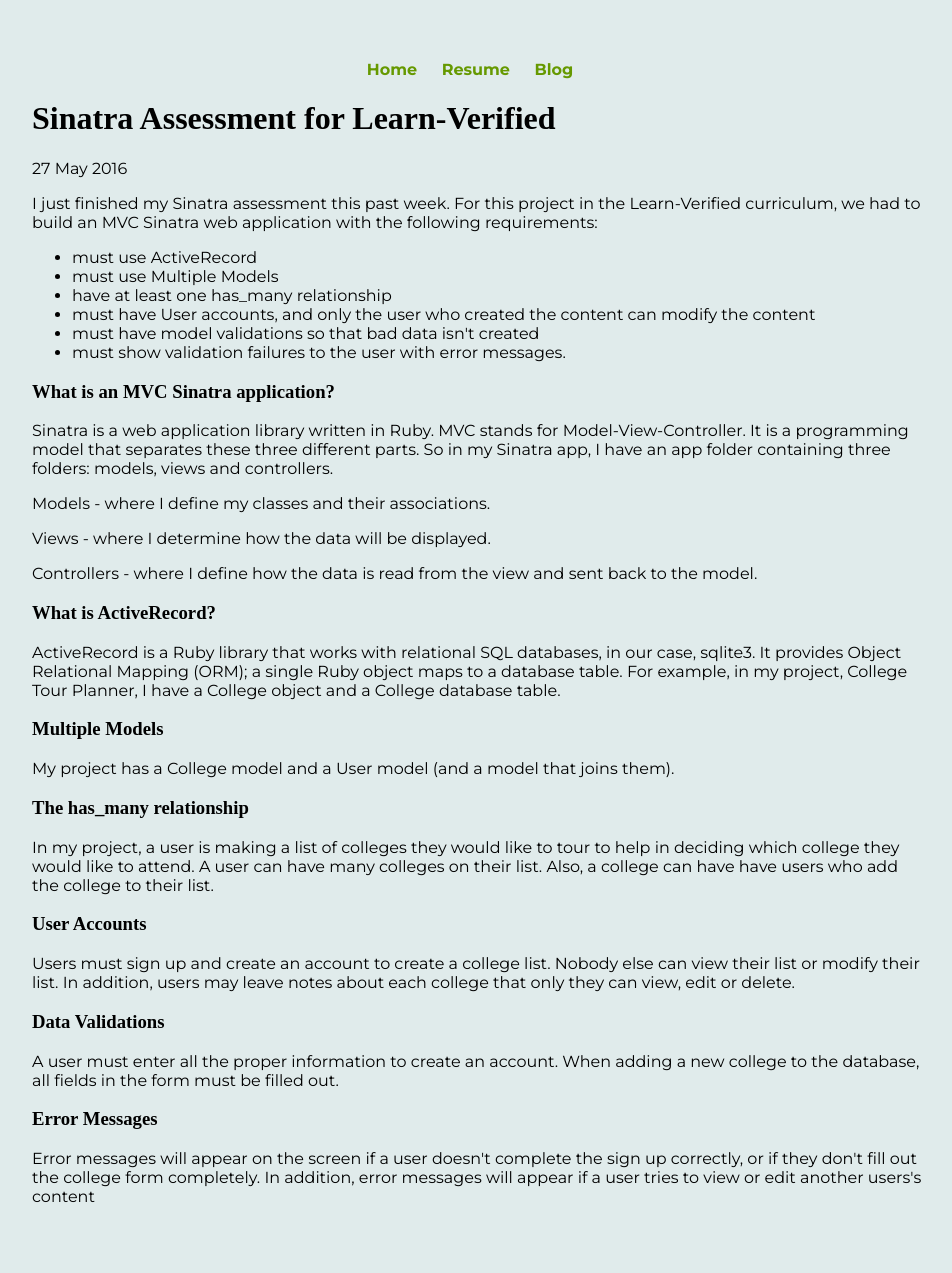
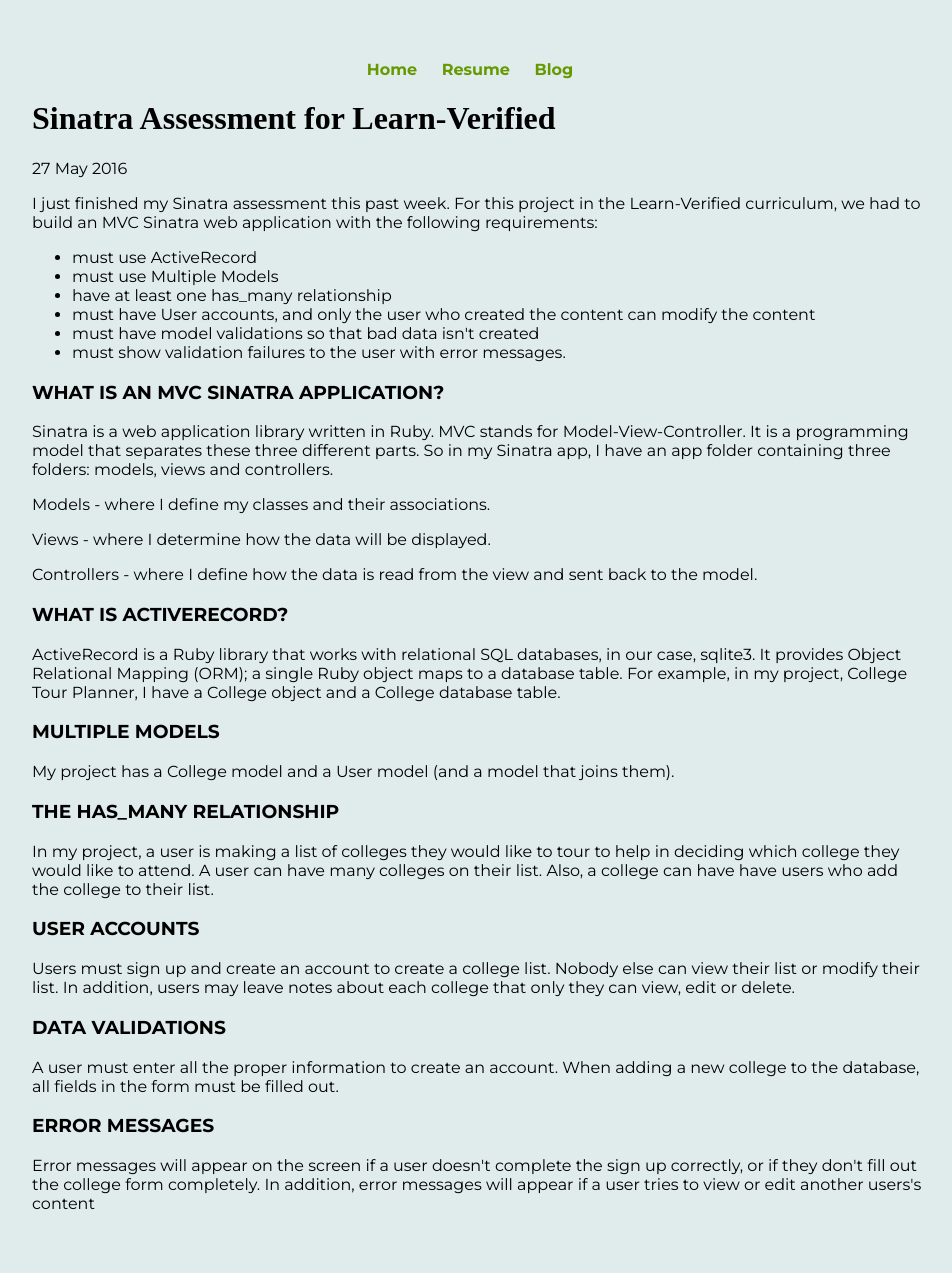
Before and after one commit to jmheyd/jmheyd.github.io, a Jekyll site: the page built from _posts/2016-05-27-sinatra-assessment.md, in a window 1280 px wide. Shown: the whole page, without its empty margins (160-1112 px from the left). Built offline with Jekyll 4.4.1, drawn with Linux system fonts in a browser that asks for light colours; some web fonts are replaced.

Commit message:
uppercase font h3

```diff
--- a/css/post.css
+++ b/css/post.css
@@ -5,6 +5,7 @@ p {
 }
 
 h3 {
-	font-family: 'Crushed', cursive;
+	font-family: 'Montserrat', sans-serif;
+	text-transform: uppercase;
 	text-align: left;
 }
```
